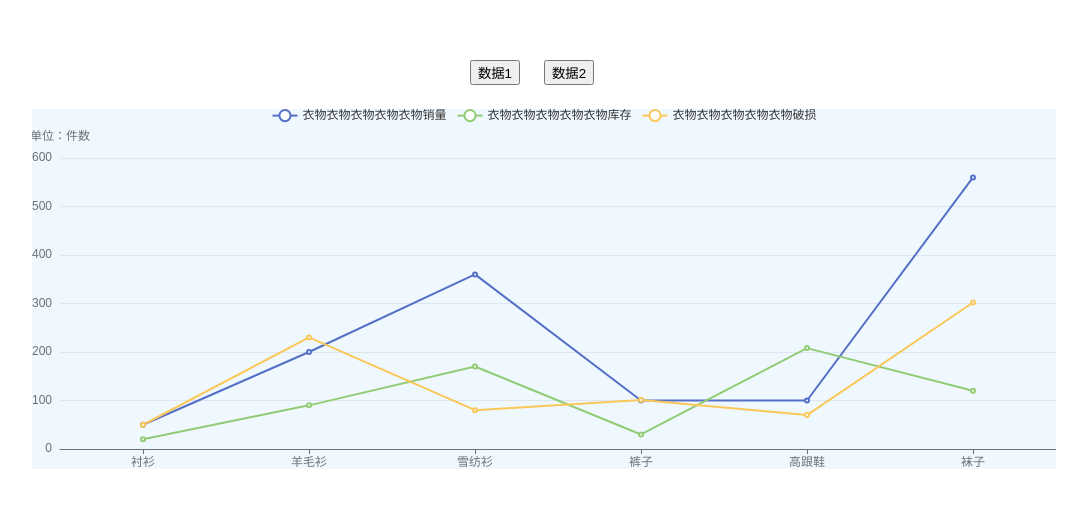
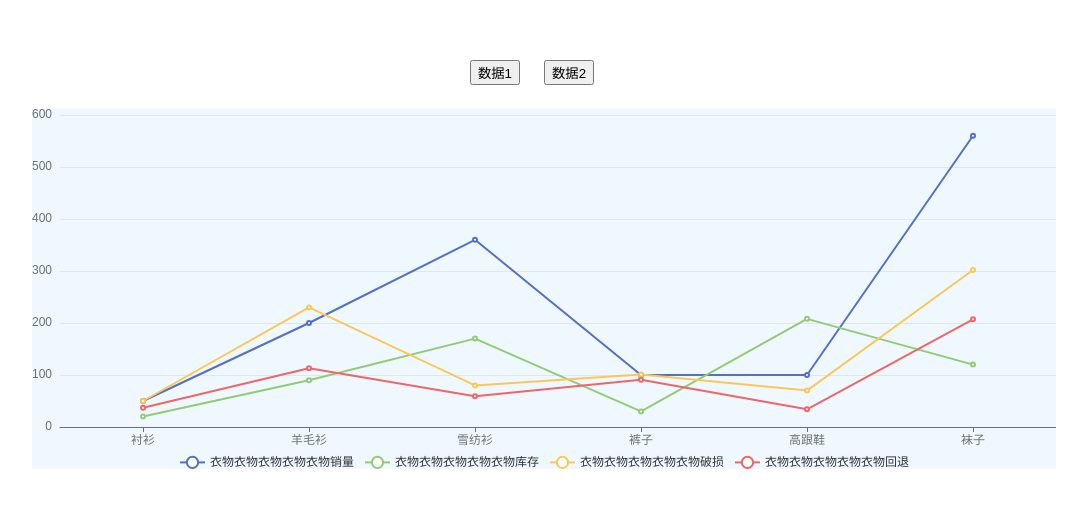
Before and after one commit to lsbFlying/flex-chart, a React (Create React App) app: page / in a window 1280 px wide. Shown: the part 136-644 px from the top of the page, without its empty margins (96-1183 px from the left). Built offline with nearby package versions, Linux system fonts and the light colour scheme.

Commit message:
feat: update code(upgrade dev demo and notes and README.md and rollup.config.ts and ICSSProps)

```diff
--- a/rollup.config.ts
+++ b/rollup.config.ts
@@ -25,7 +25,7 @@ const plugins = [
 const banner =
   "/**\n" +
   ` * ${pkg.name} v${pkg.version}\n` +
-  ` * 封装echarts的自动化布局处理的灵活图表\n` +
+  ` * 封装echarts的自动化布局处理的灵活图表，目前主要针对line与bar系列类型\n` +
   ` * created by ${pkg.author}\n` +
   ` * (c) 2020-${new Date().getFullYear()} ${pkg.author}\n` +
   ` * Released under the ${pkg.license} License.\n` +
--- a/src/dev/index.tsx
+++ b/src/dev/index.tsx
@@ -51,7 +51,7 @@ const Dev = () => {
               // inverse: true,
             },
             yAxis: {
-              name: "单位：件数",
+              // name: "单位：件数",
               // axisLabel: {
               //   // margin: 18,
               //   formatter: (value: number) => {
@@ -80,7 +80,7 @@ const Dev = () => {
               // itemWidth: 0,
               // itemGap: 0,
               // top: 0,
-              // bottom: 0,
+              bottom: 0,
               // left: 0,
               // right: 0,
               // width: 190,
--- a/src/dev/testData.ts
+++ b/src/dev/testData.ts
@@ -30,6 +30,17 @@ export const testData1 = [
       { name: "裤子", value: 101 },
       { name: "高跟鞋", value: 70 },
       { name: "袜子", value: 302 },
+    ],
+  },
+  {
+    name: "衣物衣物衣物衣物衣物回退",
+    data: [
+      { name: "衬衫", value: 37 },
+      { name: "羊毛衫", value: 113 },
+      { name: "雪纺衫", value: 59 },
+      { name: "裤子", value: 91 },
+      { name: "高跟鞋", value: 34 },
+      { name: "袜子", value: 207 },
     ],
   },
 ];
--- a/src/flex-chart/index.tsx
+++ b/src/flex-chart/index.tsx
@@ -15,7 +15,7 @@ type EChartsType = echarts.ECharts;
  * @author: liushanbao<1262300490@qq.com>
  * @extends React.PureComponent
  * @class FlexChart
- * @description 封装echarts的自动化布局处理的灵活图表，主要针对line与bar系列类型
+ * @description 封装echarts的自动化布局处理的灵活图表，目前主要针对line与bar系列类型
  */
 export class FlexChart extends React.PureComponent<FlexChartProps, FlexChartState> {
 
@@ -77,11 +77,14 @@ export class FlexChart extends React.PureComponent<FlexChartProps, FlexChartStat
   }
 
   render() {
+    const { id, className, style } = this.props;
     const { containerRef } = this.state;
     return (
       <div
         ref={containerRef as any}
-        style={{ width: "100%", height: "100%" }}
+        id={id}
+        className={className}
+        style={{ width: "100%", height: "100%", ...style }}
       />
     );
   }
```
Also changed, not shown: 1 other file (tests, documents, lock files or other folders).
